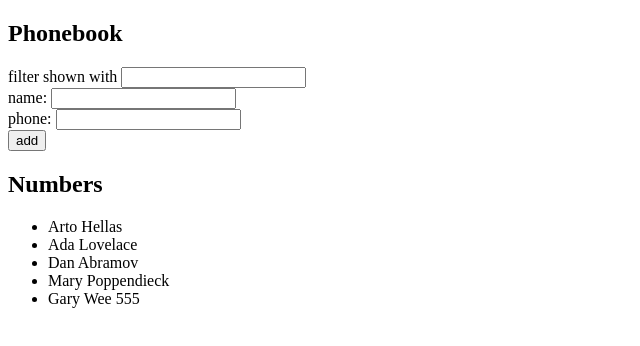
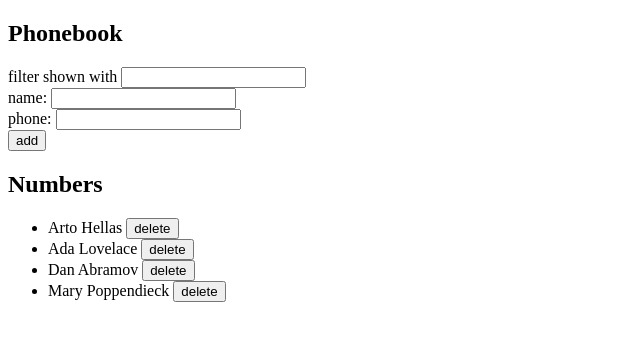
Before and after one commit to Jakomu/fullstackopen, a React (Create React App) app in the folder 2/puhelinluettelo/: page / in a window 1280 px wide. Shown: the top 346 px of the page, without its empty margins (0-640 px from the left). Built offline with nearby package versions, Linux system fonts and the light colour scheme; data requests are answered from the project's data file.

Commit message:
2.17 ready

```diff
--- a/2/puhelinluettelo/db.json
+++ b/2/puhelinluettelo/db.json
@@ -19,11 +19,6 @@
       "name": "Mary Poppendieck",
       "number": "39-23-6423122",
       "id": 4
-    },
-    {
-      "name": "Gary Wee",
-      "phone": "555",
-      "id": 5
     }
   ]
 }
--- a/2/puhelinluettelo/src/App.js
+++ b/2/puhelinluettelo/src/App.js
@@ -61,6 +61,13 @@ const App = () => {
     else return false;
   }
 
+  const removePerson = (id) => {
+    if (window.confirm(`Delete ${id}?`)) {
+      personService.removePerson(id);
+      setPersons(persons.filter((person) => person.id !== id));
+    }
+  };
+
   return (
     <div>
       <h2>Phonebook</h2>
@@ -73,7 +80,7 @@ const App = () => {
         handlePhoneAdding={handlePhoneAdding}
       />
       <h2>Numbers</h2>
-      <Persons list={filteredPersons} />
+      <Persons list={filteredPersons} removePerson={removePerson} />
     </div>
   );
 };
--- a/2/puhelinluettelo/src/components/Persons.js
+++ b/2/puhelinluettelo/src/components/Persons.js
@@ -1,10 +1,11 @@
-const Persons = ({ list }) => {
+const Persons = ({ list, removePerson }) => {
   return (
     <div>
       <ul>
         {list.map((person) => (
           <li key={person.name}>
-            {person.name} {person.phone}
+            {person.name} {person.phone}{" "}
+            <button onClick={() => removePerson(person.id)}>delete</button>
           </li>
         ))}
       </ul>
--- a/2/puhelinluettelo/src/services/persons.js
+++ b/2/puhelinluettelo/src/services/persons.js
@@ -10,4 +10,8 @@ const addPerson = (newPerson) => {
   return axios.post(baseUrl, newPerson).then((response) => response.data);
 };
 
-export default { getAll, addPerson };
+const removePerson = (id) => {
+  return axios.delete(`${baseUrl}/${id}`);
+};
+
+export default { getAll, addPerson, removePerson };
```
